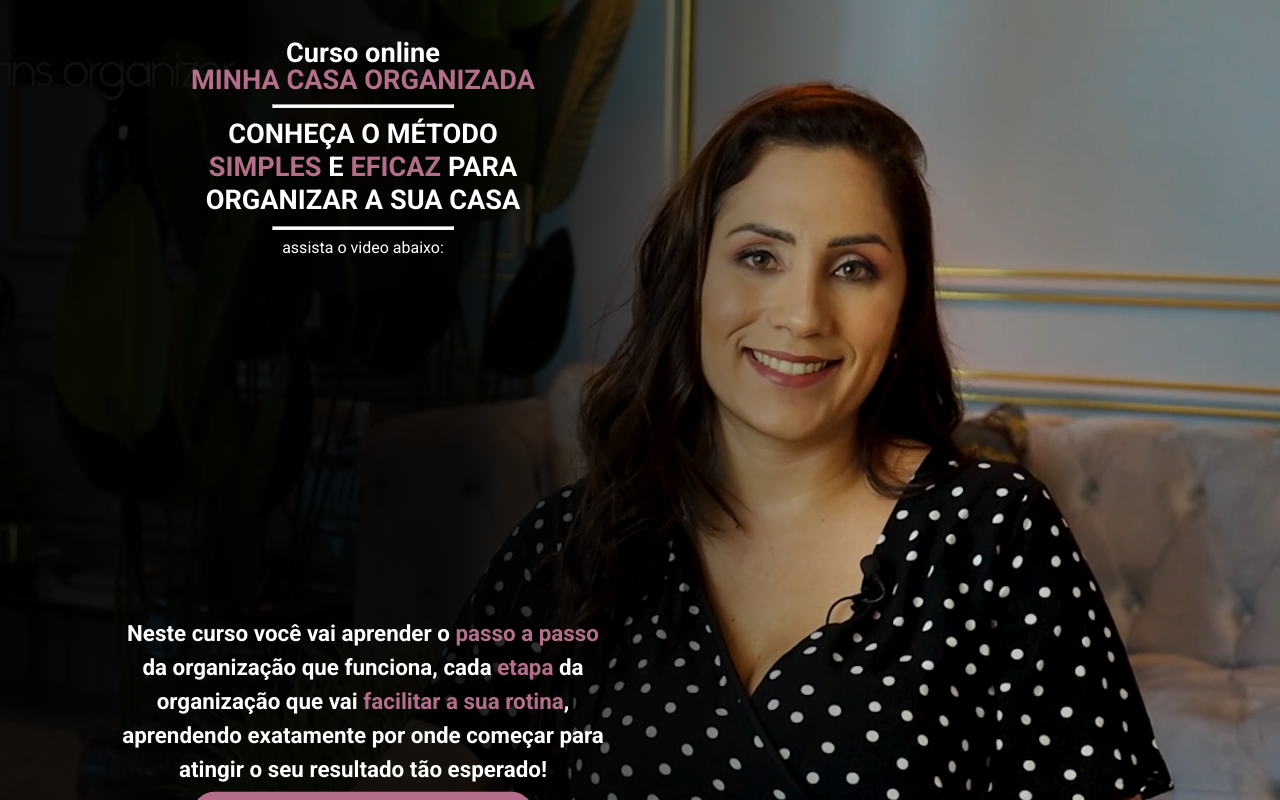
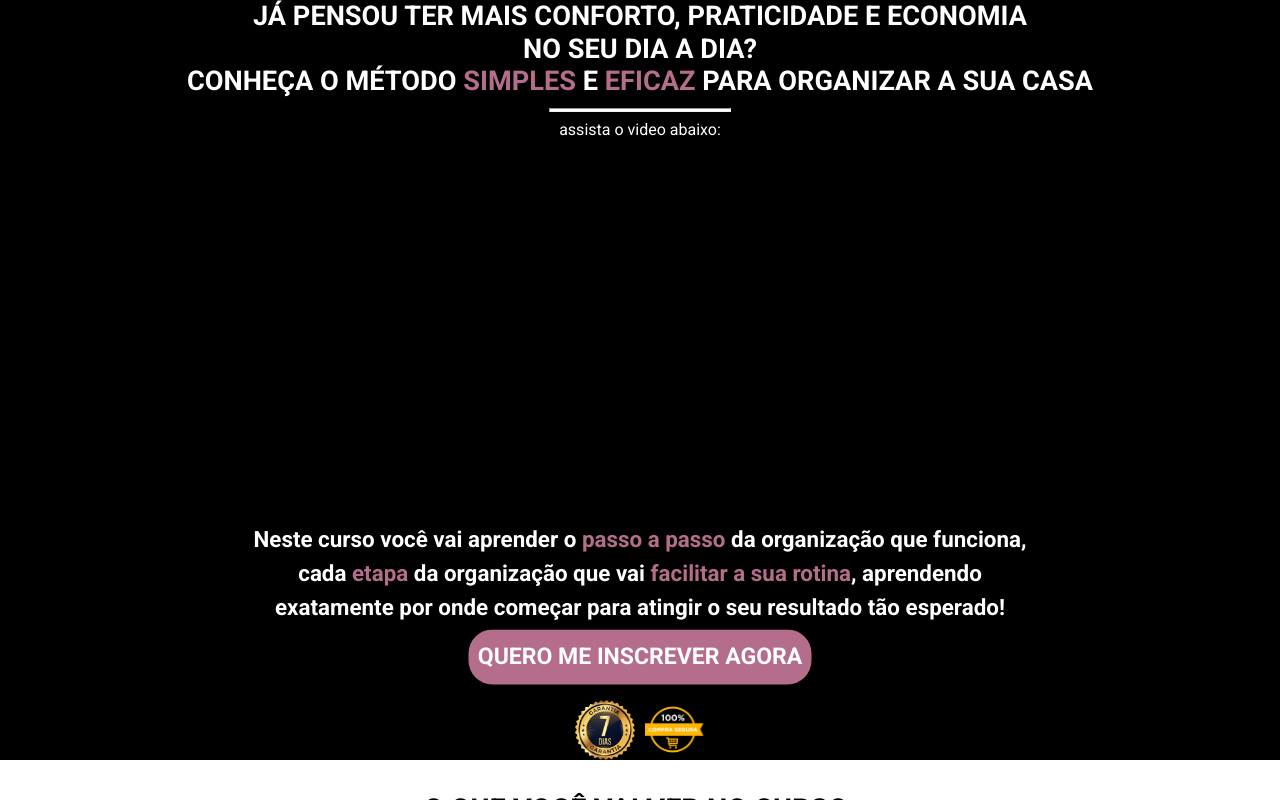
Before and after one commit to JuniorAlvesbr/leticiamartins.com.br-curso, a Next.js app: page / in a window 1280 px wide. Shown: the top 800 px of the page. Built offline with nearby package versions, Linux system fonts and the light colour scheme.

Commit message:
refactory hero layout

```diff
--- a/components/Hero/Text/index.js
+++ /dev/null
@@ -1,33 +0,0 @@
-import styled from 'styled-components'
-
-export const Title = styled.h1`
-    font-weight: 700;
-    color: ${({ theme }) => theme.colors.primary};
-    text-align: center;
-
-    > span {
-        color: ${({ theme }) => theme.colors.third};
-        text-transform: uppercase;
-    }
-`
-
-export const Text = styled.p`
-    font-weight: 700;
-    color: ${({ theme }) => theme.colors.primary};
-    text-align: center;
-    line-height: 1.2;
-    text-transform: uppercase;
-
-    > em {
-        color: ${({ theme }) => theme.colors.third}
-    }
-`
-
-export const Legend = styled.p`
-    color: ${({ theme }) => theme.colors.primary};
-`
-
-export const Description = styled(Text)`
-    text-transform: none;
-    line-height: 2;
-`
--- a/components/Hero/index.js
+++ b/components/Hero/index.js
@@ -1,29 +1,14 @@
 import ReactPlayer from "react-player"
-import { ImageWrapper, IconWrapper, Image } from './Image'
-import { Title, Text, Legend, Description } from './Text'
-import { Container, Content, PlayerWrapper, IconContent } from "./styles"
+import { IconWrapper, Image } from './Image'
+import { Container, Content, Title, Text, Legend, Description, PlayerWrapper, IconContent } from "./styles"
 import { Line } from '../../object/Line'
 import Button from '../../object/Button'
 
 function Hero() {
     return (
         <Container id="top">
-            <ImageWrapper>
-                <Image
-                    src='/images/minha-casa-organizada.jpg'
-                    alt='Foto Minha casa Organizada da Leticia Martins'
-                    layout='fill'
-                    placeholder='blur'
-                    blurDataURL='/images/blur.png'
-                />
-            </ImageWrapper>
-
             <Content>
-                <Title>
-                    Curso online <br />
-                    <span>Minha casa organizada</span>
-                </Title>
-                <Line />
+                <Title>Já pensou ter mais conforto, praticidade e economia no seu dia a dia?</Title>
                 <Text>Conheça o método <em>simples</em> e <em>eficaz</em> para organizar a sua casa</Text>
                 <Line />
                 <Legend>assista o video abaixo:</Legend>
@@ -66,11 +51,8 @@ function Hero() {
                             blurDataURL='/images/blur.png'
                         />
                     </IconWrapper>
-
                 </IconContent>
-
             </Content>
-
         </Container>
     )
 }
--- a/components/Hero/styles.js
+++ b/components/Hero/styles.js
@@ -1,108 +1,90 @@
 import styled from 'styled-components'
-import { IconWrapper, ImageWrapper } from './Image'
-import { Description, Legend, Text } from './Text'
+import { IconWrapper } from './Image'
 import Button from '../../object/Button'
 
 export const Container = styled.section`
-    position: relative;
-    height: 1150px;
+    background-color: ${({ theme }) => theme.colors.secondary};
+`
 
-    &::after {
-        content: '';
-        width: 100%;
-        height: 100%;
-        position: absolute;
-        top: 0;
-        left: 0;
-        background: linear-gradient(180deg, rgba(0,0,0,0) 0%, rgba(0,0,0,0) 21.63%, #000000 33.21%);
-    }
+export const Title = styled.h1`
+    font-weight: 700;
+    color: ${({ theme }) => theme.colors.primary};
+    text-align: center;
+    text-transform: uppercase;
+    line-height: 1.2;
+`
 
-    > ${ImageWrapper} {
-        height: 400px;
-    }
+export const Text = styled.p`
+    font-weight: 700;
+    color: ${({ theme }) => theme.colors.primary};
+    text-align: center;
+    line-height: 1.2;
+    text-transform: uppercase;
 
-   @media (min-width: 750px) {
-        height: 850px;
-
-        &::after {
-            background: radial-gradient(100% 505.77% at 0% 45.98%, rgba(0, 0, 0, 0.9) 35.94%, rgba(0, 0, 0, 0) 71.88%);
-        }
-
-        > ${ImageWrapper} {
-            height: 850px;
-        }
-    }
-
-    @media (min-width: 1000px) {
-        height: 950px;
-
-        > ${ImageWrapper} {
-            height: 950px;
-        }
+    > em {
+        color: ${({ theme }) => theme.colors.third}
     }
 `
 
+export const Legend = styled.p`
+    color: ${({ theme }) => theme.colors.primary};
+`
+
+export const Description = styled(Text)`
+    text-transform: none;
+    line-height: 2;
+`
+
 export const Content = styled.article`
-    position: absolute;
-    bottom: 0;
-    z-index: 10;
-    width: 100%;
+    margin: 0 auto;
     display: flex;
     flex-direction: column;
+    justify-content: space-evenly;
     align-items: center;
-    font-size: 1.5rem;
+    height: 95vh;
+
+    ${Title} {
+        max-width: 800px;
+    }
+
+    > ${Legend} {
+        font-size: 1rem;
+        max-width: 800px;
+    }
+
+    > ${Description} {
+        font-size: 1.2rem;
+        max-width: 800px;
+    }
 
     > ${Button} {
         margin-top: 10px;
         margin-bottom: 10px;
     }
 
-    > ${Text} {
-        width: 240px;
-    }
-
-    > ${Legend} {
-        font-size: 1rem;
-        margin-bottom: 10px;
-    }
-
-    > ${Description} {
-        font-size: 1.2rem;
-        width: 290px;
-    }
-
     @media (min-width: 500px) {
         font-size: 1.7rem;
 
-        > ${Text} {
-            width: 316px;
-        }
-
         > ${Description} {
             font-size: 1.4rem;
-            width: 500px;
         }
     }
 
     @media (min-width: 750px) {
-        width: 500px;
-        top: 0;
-        margin-top: 40px;
-        margin-left: 58px;
-
         > ${Description} {
             line-height: 34px;
         }
     }
 
-    @media (min-width: 1000px) {
-        width: 610px;
+    @media (min-width: 1366px) {
+        >${Title} {
+            max-width: 100%;
+        }
     }
 `
 
 export const PlayerWrapper = styled.div`
     position: relative;
-
     width: 290px;
 
     @media (min-width: 350px) {
@@ -112,13 +94,12 @@ export const PlayerWrapper = styled.div`
 
 
     @media (min-width: 500px) {
-        width: 450px;
-        height: 280px;
+        width: 600px;
+        height: 400px;
     }
 
-    @media (min-width: 1000px) {
-        width: 600px;
-        height: 350px;
+    @media (min-width: 1366px) {
+        width: 700px;
     }
 `
 
```
